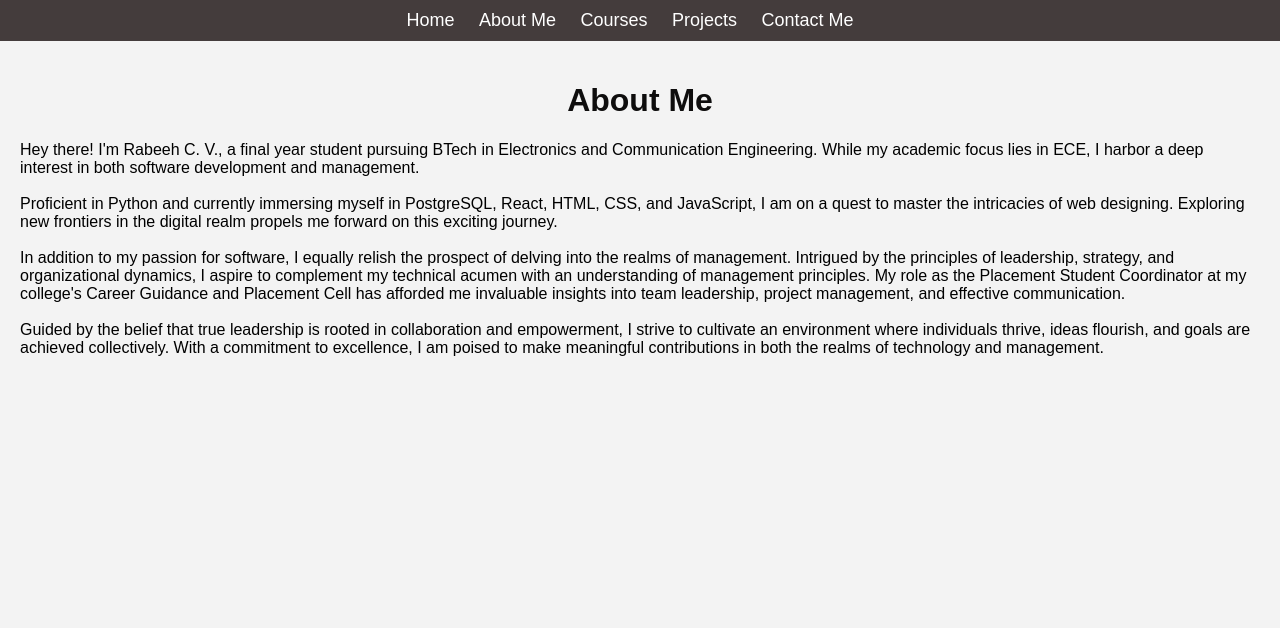
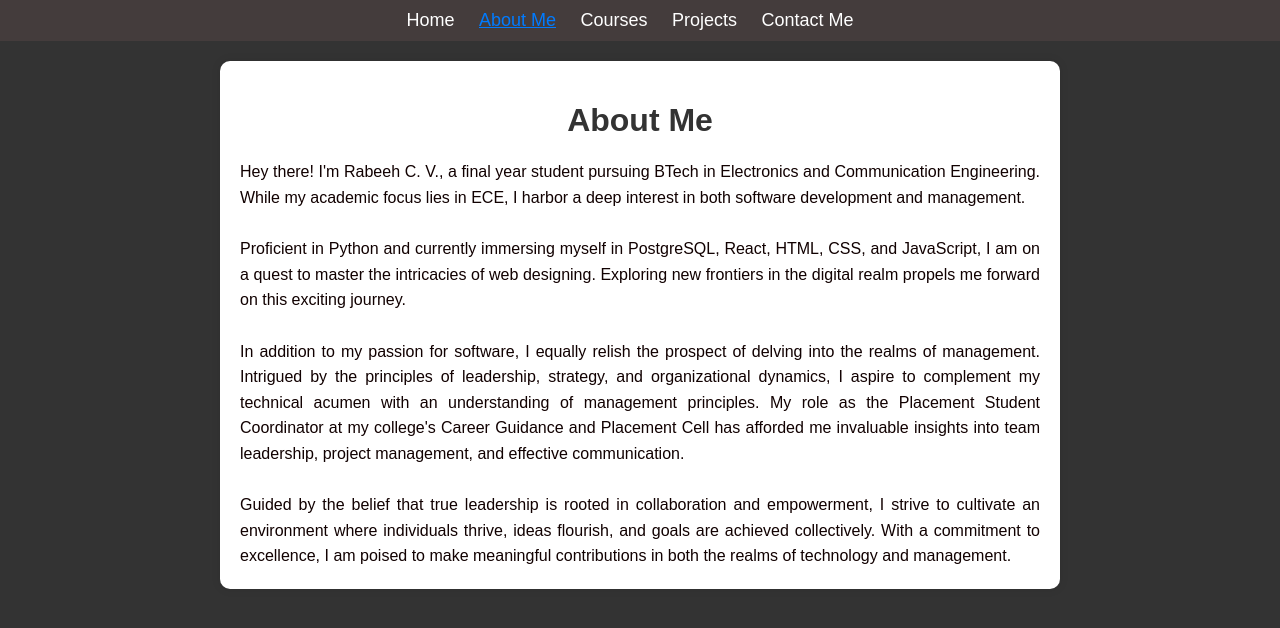
Before and after one commit to rabeehcv/Tarento-Personal-portfolio-Task, a plain HTML site: page about.html in a window 1280 px wide. Drawn offline with Linux system fonts and the light colour scheme.

Commit message:
Update css code

```diff
--- a/styles.css
+++ b/styles.css
@@ -29,14 +29,9 @@ nav ul li a {
   text-decoration: none;
   font-size: 18px;
 }
-
-.content {
-  padding: 20px;
-}
-
-h1 {
-  text-align: center;
-  color: rgb(14, 13, 13);
+nav ul li a.current {
+  text-decoration: underline;
+  color: #007bff;
 }
 .container {
   background-color: #333;
@@ -88,3 +83,32 @@ footer {
   bottom: 0;
   width: 100%;
 }
+.content {
+  max-width: 800px;
+  margin: 20px auto;
+  padding: 20px;
+  background-color: #fff;
+  border-radius: 10px;
+  box-shadow: 0 0 10px rgba(0, 0, 0, 0.1);
+}
+.content h1 {
+  font-size: 32px;
+  color: #333;
+  text-align: center;
+  margin-bottom: 20px;
+}
+.content p {
+  font-size: 16px;
+  color: rgb(17, 1, 1);
+  line-height: 1.6;
+  text-align: justify;
+}
+.content p:last-child {
+  margin-bottom: 0;
+}
+.about {
+  background-color: #333; /* Set your desired background color */
+  font-family: Arial, sans-serif;
+  margin: 0;
+  padding: 0;
+}
```
